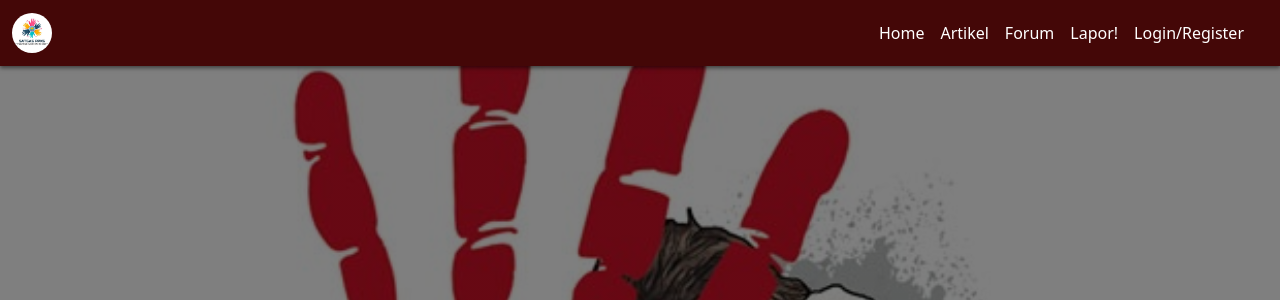
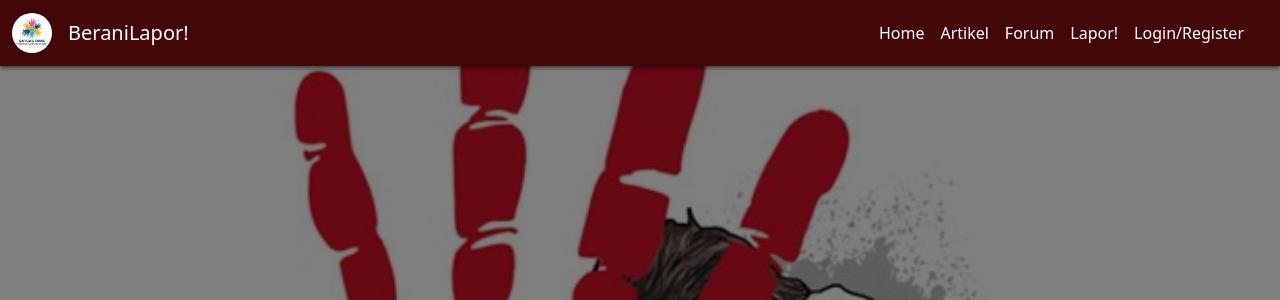
Before and after one commit to pael611/BeraniLapor, a Flask app: page / in a window 1280 px wide. Shown: the top 300 px of the page. Run offline with Flask 3, Linux system fonts and the light colour scheme; some libraries are stand-ins or nearby versions.

Commit message:
Disable animations on navbar

```diff
--- a/static/style/style.css
+++ b/static/style/style.css
@@ -45,20 +45,20 @@
     border-radius: 30px;
 }
 /* Typing Animation */
-.nav-tittle {
+/* .nav-tittle {
     overflow: hidden;
     white-space: nowrap;
     animation: typing 2s steps(40) infinite;
-}
+} */
 
-@keyframes typing {
+/* @keyframes typing {
     from {
         width: 0;
     }
     to {
         width: auto;
     }
-}
+} */
 
 /* End of Typing Animation */
 
```
